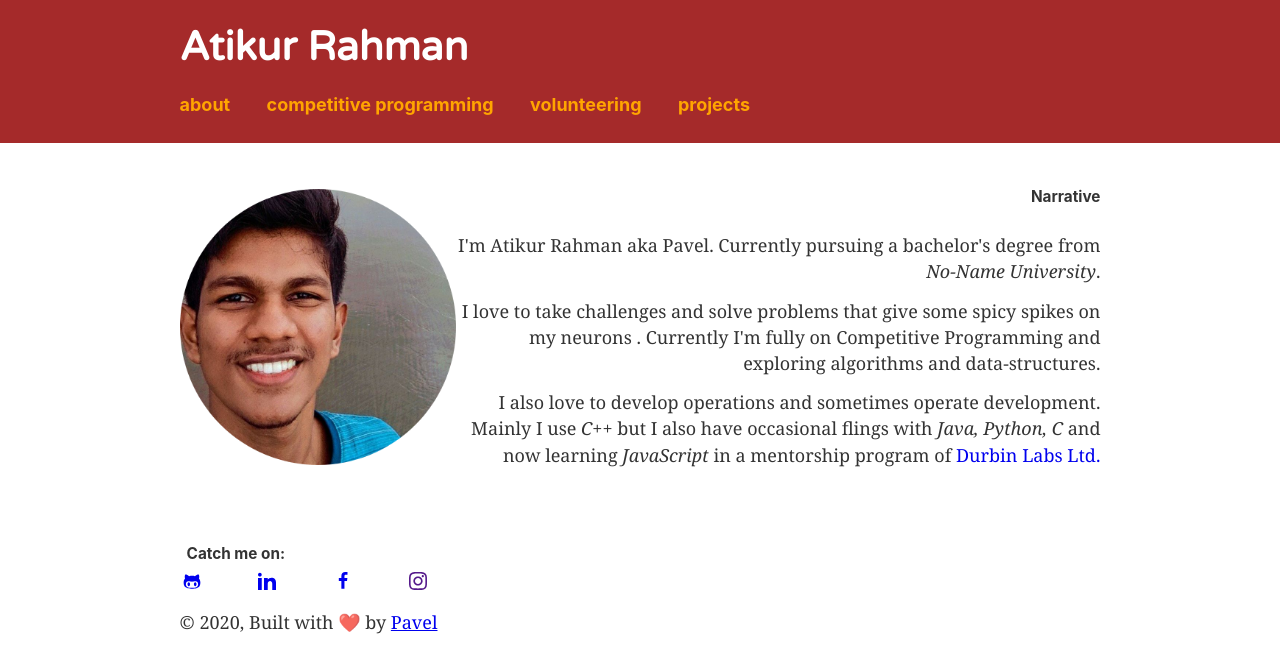
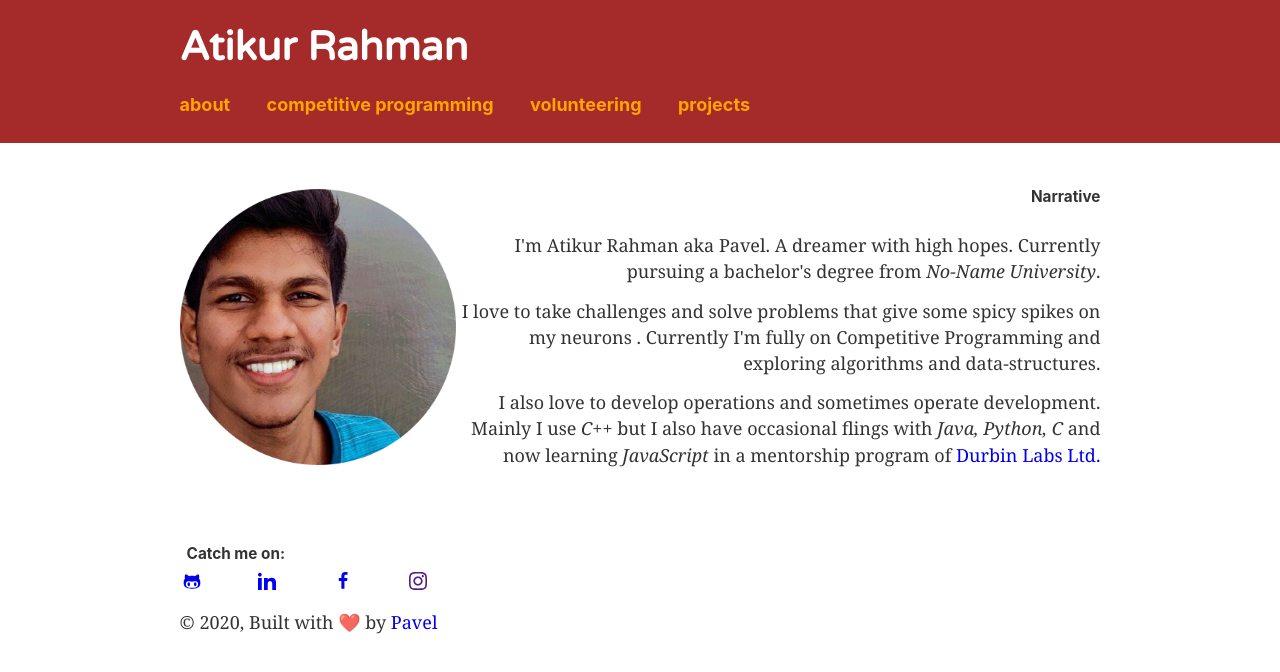
Before and after one commit to ar-pavel/Portfolio-ract, a Gatsby site: page /about in a window 1280 px wide. Built offline with nearby package versions, Linux system fonts and the light colour scheme; Gatsby itself is replaced by a stand-in of ours.

Commit message:
css typo fixed

```diff
--- a/src/components/About.js
+++ b/src/components/About.js
@@ -12,8 +12,8 @@ const About = () => (
           <p className="narration">
             <h5>Narrative</h5>
             <p>
-              I'm Atikur Rahman aka Pavel. Currently pursuing a bachelor's
-              degree from <em> No-Name University</em>.
+              I'm Atikur Rahman aka Pavel. A dreamer with high hopes. Currently
+              pursuing a bachelor's degree from <em> No-Name University</em>.
             </p>
             <p>
               I love to take challenges and solve problems that give some spicy
--- a/src/components/Card.js
+++ b/src/components/Card.js
@@ -2,6 +2,8 @@ import React from "react"
 import Image from "./image"
 
 // TODO: add thumbnails of the projects
+
+// each card display a project with the info passed as props
 
 const Card = ({ name, title, description, src, live }) => (
   <>
--- a/src/components/CompetitiveProgramming.js
+++ b/src/components/CompetitiveProgramming.js
@@ -1,7 +1,4 @@
 import React from "react"
-import { Link } from "gatsby"
-
-import Layout from "../components/layout"
 import SEO from "../components/seo"
 
 const CompetitiveProgramming = () => (
--- a/src/components/Projects.js
+++ b/src/components/Projects.js
@@ -1,7 +1,4 @@
 import React from "react"
-import { Link } from "gatsby"
-
-import Layout from "../components/layout"
 import SEO from "../components/seo"
 import Card from "./Card"
 
--- a/src/components/layout.css
+++ b/src/components/layout.css
@@ -53,6 +53,7 @@ template {
   display: none;
 }
 a {
+  text-decoration: none;
   background-color: transparent;
   -webkit-text-decoration-skip: objects;
 }
```
